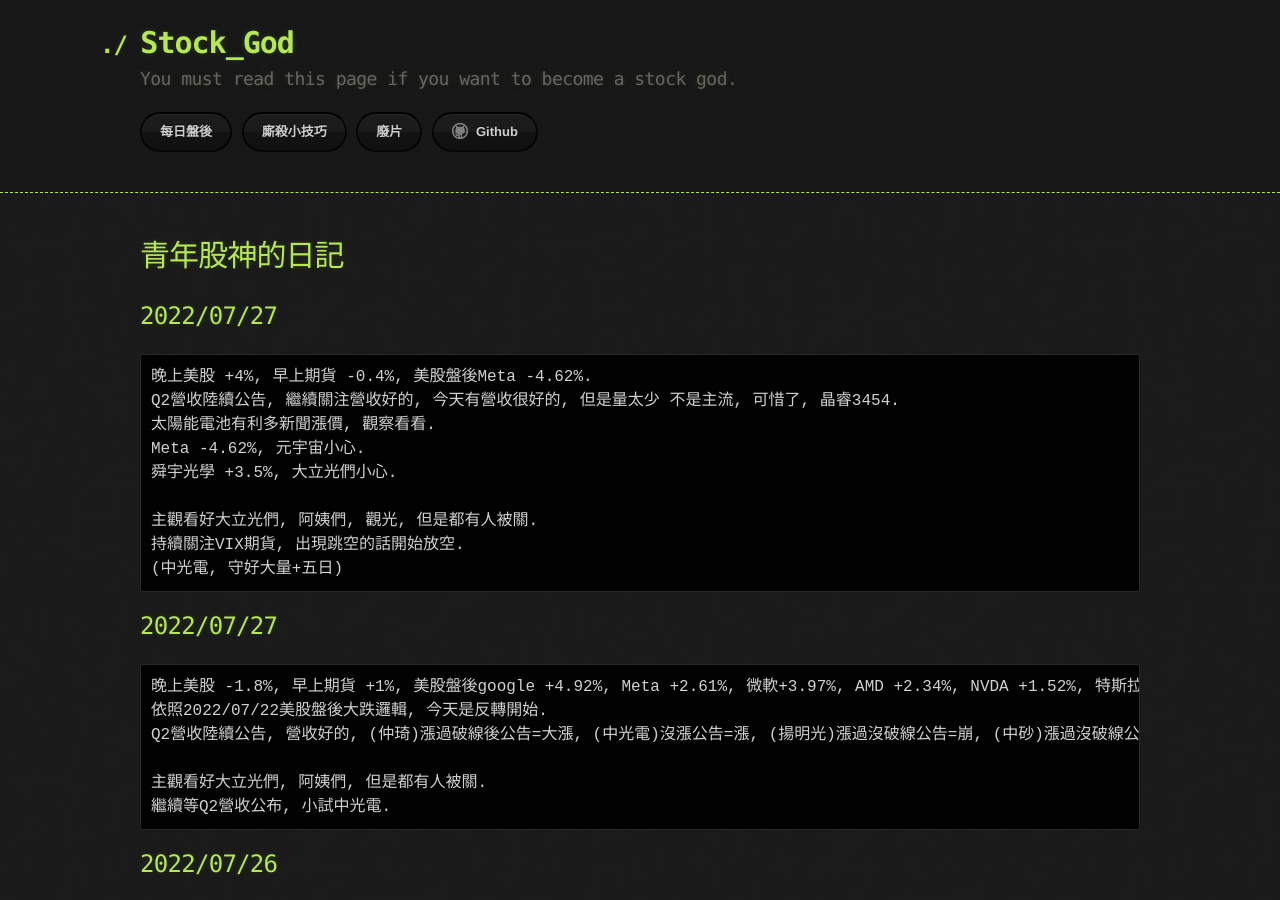
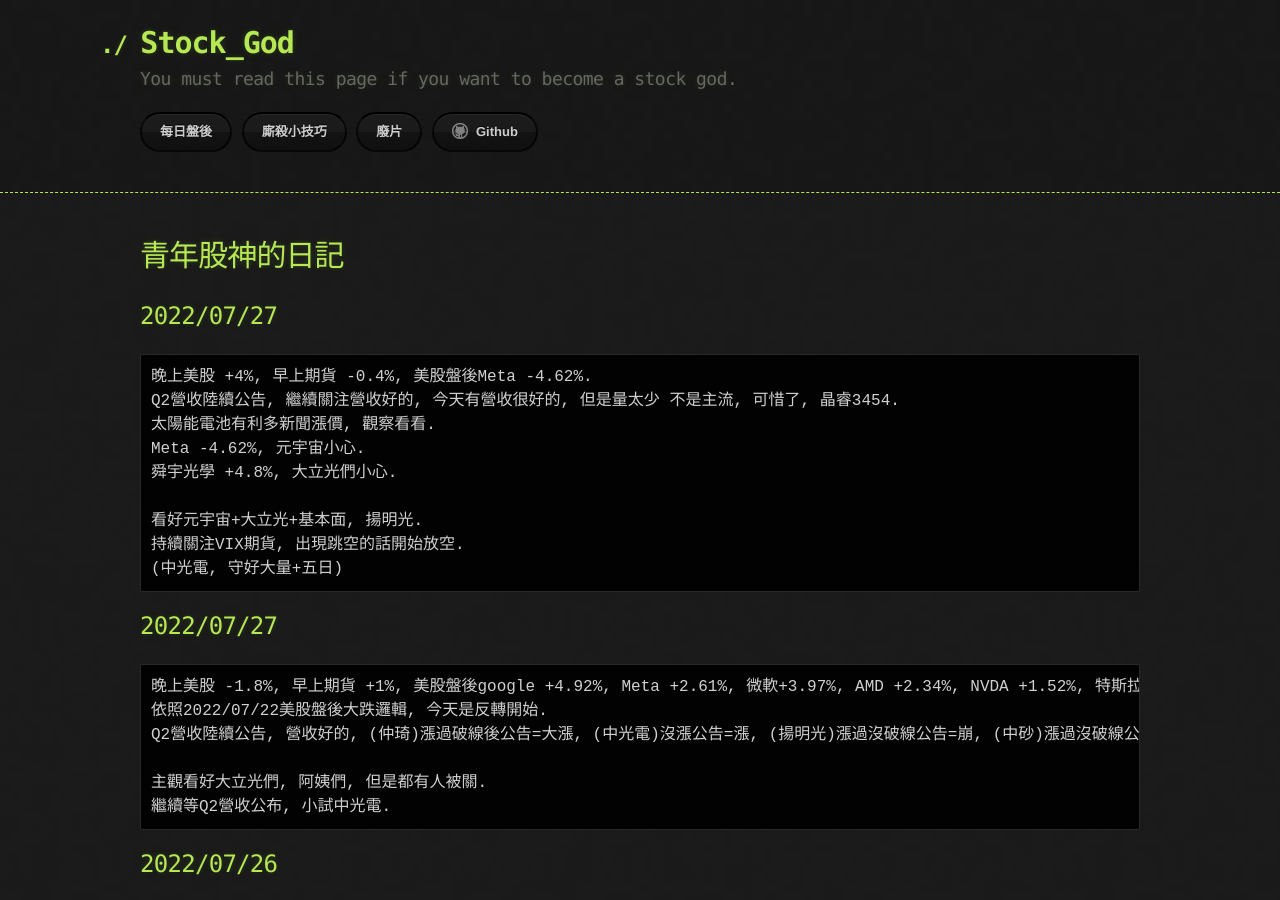
Before and after one commit to lepg5487/Stock_God, a Jekyll site: the page built from index.md, in a window 1280 px wide and 900 px high. Built offline with Jekyll 4.4.1, drawn with Linux system fonts in a browser that asks for light colours; our own code applies the rules of GitHub Pages for plain Markdown files.

Commit message:
Update index.md

````diff
--- a/index.md
+++ b/index.md
@@ -9,9 +9,9 @@ layout: testlayouts
 Q2營收陸續公告, 繼續關注營收好的, 今天有營收很好的, 但是量太少 不是主流, 可惜了, 晶睿3454.
 太陽能電池有利多新聞漲價, 觀察看看.
 Meta -4.62%, 元宇宙小心.
-舜宇光學 +3.5%, 大立光們小心.
-
-主觀看好大立光們, 阿姨們, 觀光, 但是都有人被關.
+舜宇光學 +4.8%, 大立光們小心.
+
+看好元宇宙+大立光+基本面, 揚明光.
 持續關注VIX期貨, 出現跳空的話開始放空.
 (中光電, 守好大量+五日)
 ```
````
